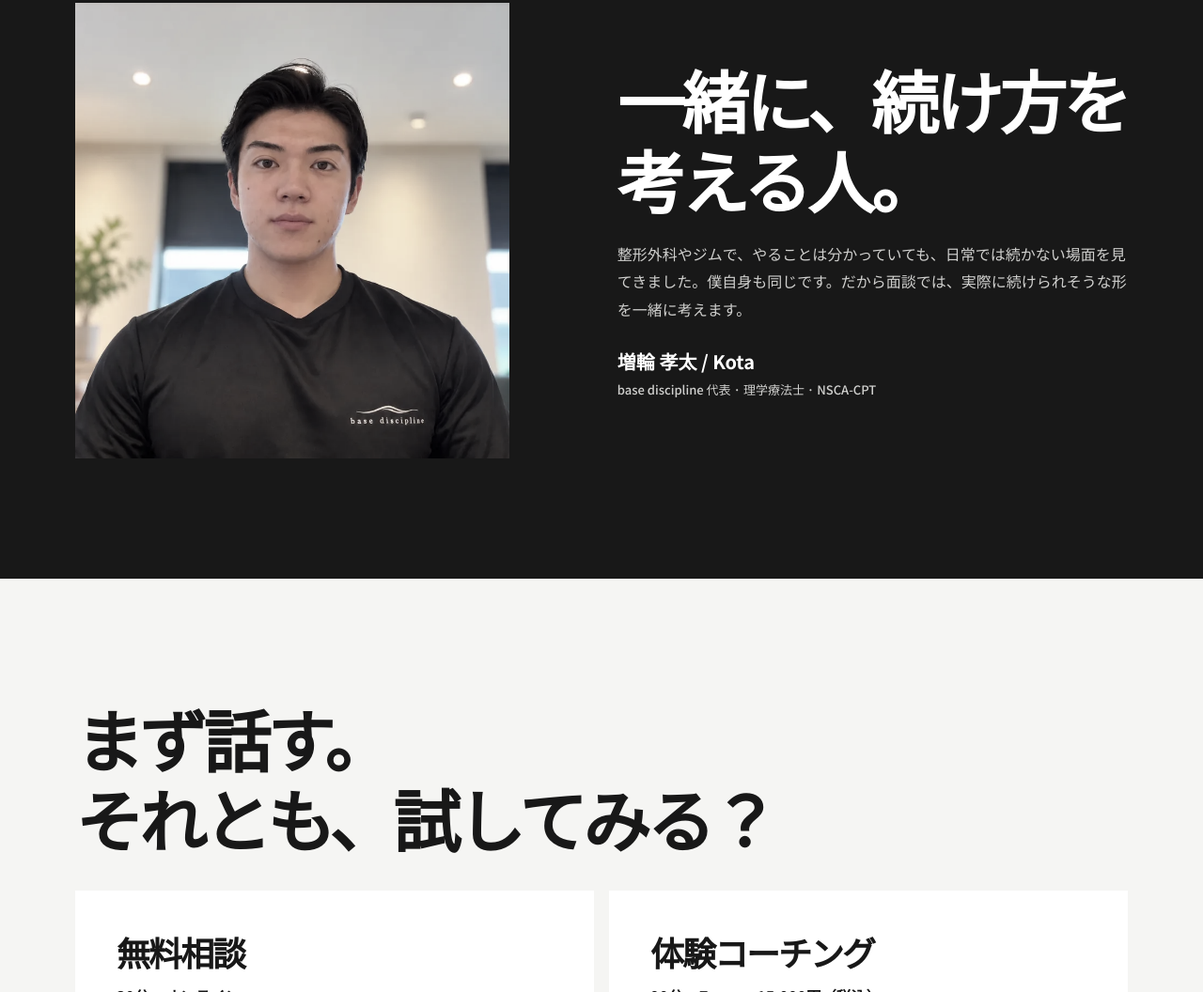
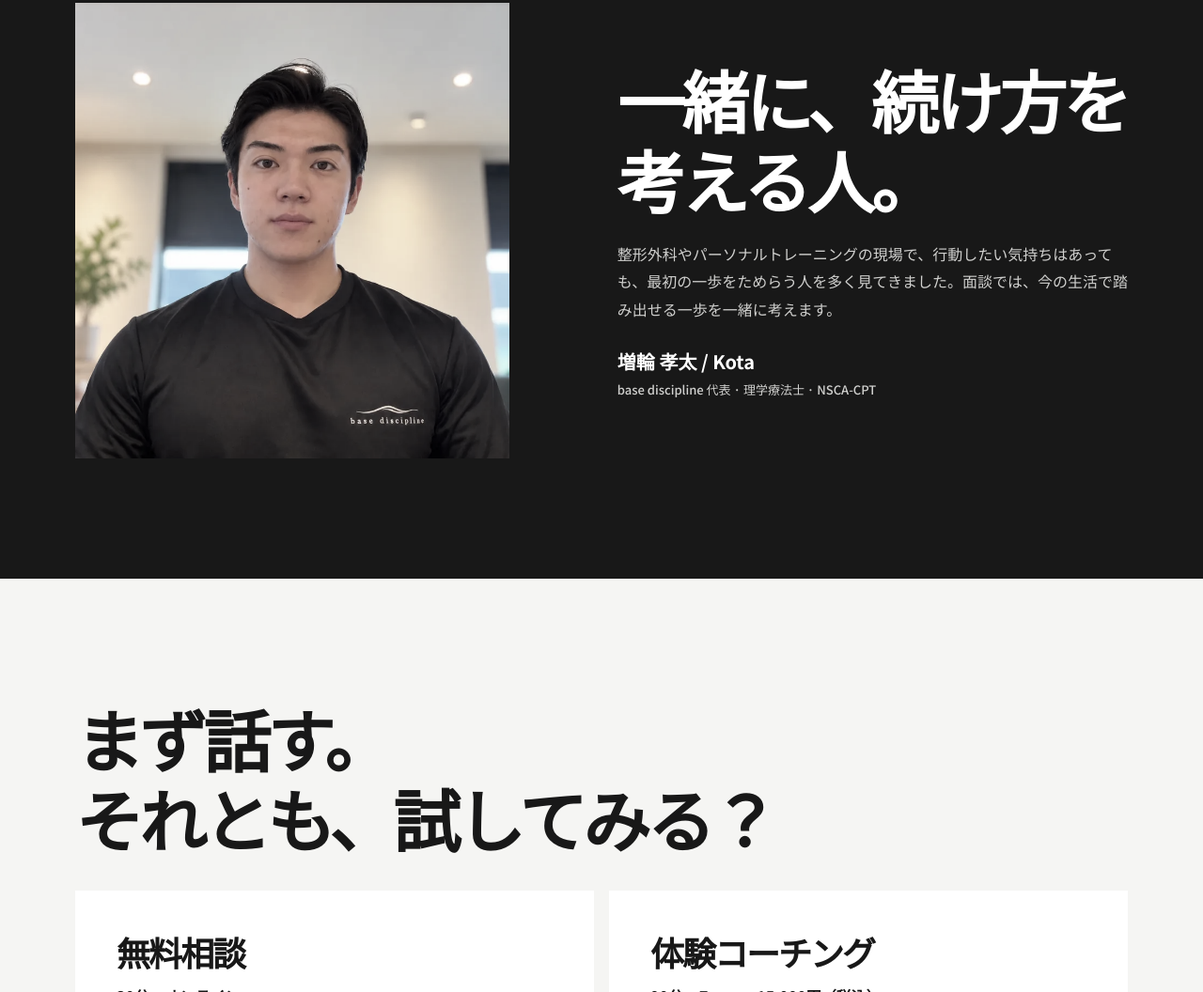
Before and after one commit to basediscipline/basediscipline, a plain HTML site: page index.html in a window 1280 px wide. Shown: the part 3076-4132 px from the top of the page at 94% size. Drawn offline with Linux system fonts and the light colour scheme.

Commit message:
Update coach introduction with field experience

```diff
--- a/index.html
+++ b/index.html
@@ -183,7 +183,7 @@ footer{background:var(--surface);padding:38px 0;font-size:13px}
   <img src="assets/img/portrait.webp" width="800" height="1067" alt="base discipline代表の増輪孝太" loading="lazy">
   <div class="reveal">
     <h2>一緒に、続け方を<br>考える人。</h2>
-    <p class="lead">整形外科やジムで、やることは分かっていても、日常では続かない場面を見てきました。僕自身も同じです。だから面談では、実際に続けられそうな形を一緒に考えます。</p>
+    <p class="lead">整形外科やパーソナルトレーニングの現場で、行動したい気持ちはあっても、最初の一歩をためらう人を多く見てきました。面談では、今の生活で踏み出せる一歩を一緒に考えます。</p>
     <p class="name">増輪 孝太 / Kota</p>
     <p class="credentials">base discipline 代表 · 理学療法士 · NSCA-CPT</p>
   </div>
```
